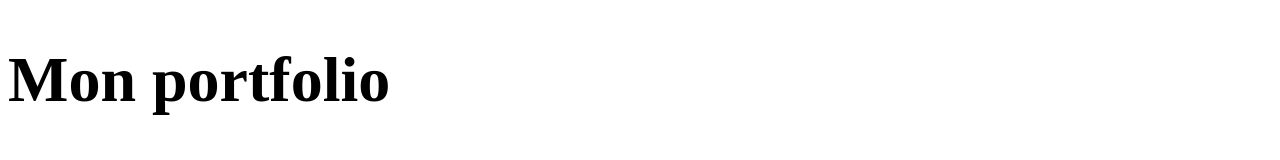
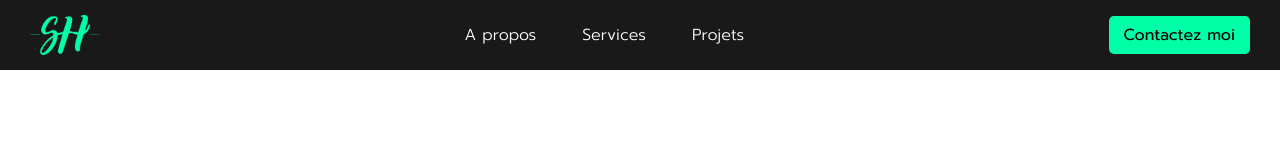
Before and after one commit to DrHyde01/portfolio, a website: page index.html in a window 1280 px wide. Drawn offline with Linux system fonts and the light colour scheme.

Commit message:
🚧 Working on navbar

```diff
--- a/index.html
+++ b/index.html
@@ -3,13 +3,40 @@
 <head>
     <meta charset="UTF-8">
     <meta http-equiv="X-UA-Compatible" content="IE=edge">
+    <meta name="keywords" content="développeur web, développeur freelance, développeur frontend, freelance developper">
+    <meta name="description" content="Développeur frontend, créatif et audacieux, prêt à donner vie à vos projets et les adapter au mieux à votre image !">
     <meta name="viewport" content="width=device-width, initial-scale=1.0">
+
+    <link rel="icon" type="image/png" href="images/favicon.png" />
     <link rel="stylesheet" href="./public/css/style.css" />
-    <title>HEYD Stéphane - Portfolio</title>
+    <link rel="preconnect" href="https://fonts.googleapis.com">
+    <link rel="preconnect" href="https://fonts.gstatic.com" crossorigin>
+    <link href="https://fonts.googleapis.com/css2?family=Prompt:ital,wght@0,100;0,200;0,300;0,400;0,500;0,600;0,700;0,800;0,900;1,100;1,200;1,300;1,400;1,500;1,600;1,700;1,800;1,900&display=swap" rel="stylesheet">
+
+    <script src="https://kit.fontawesome.com/1d8f57007c.js" crossorigin="anonymous"></script>
+
+    <title>Stéphane Heyd - Développeur frontend créatif</title>
 </head>
+
+
 <body>
 
-    <h1 class="main_title">Mon portfolio</h1>
+   <nav class="navbar">
+       <img src="images/logo_v1.png" alt="logo SH" class="navbar__logo">
+
+       <ul class="navbar__menu">
+         <li>
+           <a href="#" class="navbar__link">A propos</a>
+           <a href="#" class="navbar__link">Services</a>
+           <a href="#" class="navbar__link">Projets</a>
+         </li>
+       </ul>
+
+       <a href="#" class="contactbtn">
+         <p class="contactbtn__text">Contactez moi</p>
+       </a>
+
+   </nav>
 
 </body>
 </html>
--- a/sass/base/_base.scss
+++ b/sass/base/_base.scss
@@ -0,0 +1,8 @@
+*, *:before, *:after {
+    box-sizing: inherit;
+}
+
+  body{
+    box-sizing: border-box;
+    margin: 0;
+}
--- a/sass/base/_typography.scss
+++ b/sass/base/_typography.scss
@@ -1,3 +1,9 @@
-.main_title {
-    font-size: 4rem;
-}
+body {
+    font-family: "Prompt", arial, sans-serif;
+    font-size: 1em;
+  }
+
+  a {
+    @include styles-disable;
+    font-weight:300;
+  }
--- /dev/null
+++ b/sass/components/_buttons.scss
@@ -0,0 +1,19 @@
+.contactbtn {
+    height: 55%;
+    padding: $padding-base;
+    display: flex;
+    align-items: center;
+    background-color: $mint-green;
+    border-radius: 5px;
+    transition: 0.5s ease-in-out;
+
+    &__text {
+        text-align: center;
+        font-weight: 400;
+    }
+
+    &:hover {
+        @include darker-hover($mint-green);
+        color: $white;
+    }
+}
--- /dev/null
+++ b/sass/layouts/_header.scss
@@ -0,0 +1,53 @@
+.navbar {
+  position: sticky; // JS is not anymore neccesary for that
+  top: 0;
+  display: flex;
+  align-items: center;
+  height: 70px;
+  padding-left: $padding-lg;
+  padding-right: $padding-lg;
+  background-color: $darker-grey;
+
+  &__logo {
+    width: 70px;
+    height: 40px;
+  }
+
+  &__menu {
+    display: flex;
+    margin: auto;
+    padding: 0;
+    list-style: none;
+  }
+
+  &__link {
+    position: relative;
+    margin-left: $margin-base;
+    margin-right: $margin-base;
+    padding-left: $padding-sm;
+    padding-right: $padding-sm;
+    padding-bottom: $padding-sm;
+    color: white;
+    transition: 0.5s ease-in-out;
+
+    &::after { // Underline
+      content: "";
+      width: 100%;
+      height: 0.2rem;
+      background-color: $mint-green;
+      position: absolute;
+      left: 0;
+      bottom: 0;
+      opacity: 0;
+      transition: 0.5s ease-in-out;
+    }
+
+    &:hover {
+      color: $mint-green;
+
+      &::after { // Underline visible on hover
+        opacity: 1;
+      }
+    }
+  }
+}
--- a/sass/main.scss
+++ b/sass/main.scss
@@ -6,4 +6,8 @@
 @import "./base/base";
 @import "./base/typography";
 
+@import "./components/buttons";
+
 @import "./pages/index";
+
+@import "./layouts/header.scss";
--- a/sass/utils/_mixins.scss
+++ b/sass/utils/_mixins.scss
@@ -0,0 +1,11 @@
+// Disable styles for links or lists
+@mixin styles-disable {
+    text-decoration: none;
+    list-style: none;
+    color: inherit;
+  }
+
+// Lighting and darking elements
+@mixin darker-hover($colour) {
+  background-color: darken($colour, 8%);
+}
--- a/sass/utils/_variables.scss
+++ b/sass/utils/_variables.scss
@@ -0,0 +1,23 @@
+/* COLORS */
+$white: #FFFF;
+$black: #0000;
+$darker-grey: #191919;
+$dark-grey: #595959;
+$light-grey: #AAAAAA;
+$mint-green: #00ffa6;
+$dark-purple: #1D1425;
+
+/* MARGINS & PADDINGS */
+$margin-none: 0px;
+$margin-sm: 5px;
+$margin-base: 15px;
+$margin-lg: 30px;
+$margin-xl: 50px;
+$margin-xxl: 100px;
+
+$padding-none: 0px;
+$padding-xxl: 100px;
+$padding-xl: 50px;
+$padding-lg: 30px;
+$padding-base: 15px;
+$padding-sm: 5px;
```
Also changed, not shown: images/favicon.png (added), images/logo_v1.png (added), js/index.js (added), public/css/style.css, sass/main.css, 2 other files.
